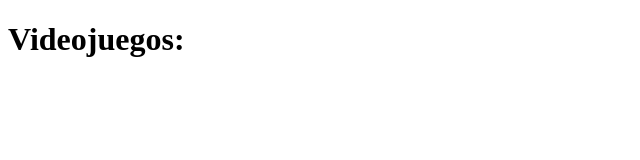
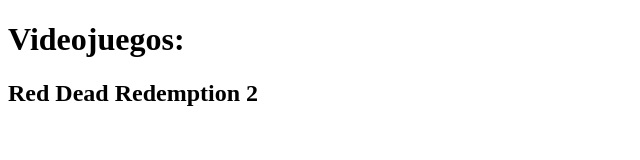
Before and after one commit to mrmeisawesome/taller_en_clase_juevesbp, a plain HTML site: page index.html in a window 1280 px wide. Shown: the whole page, without its empty margins (0-640 px from the left). Drawn offline with Linux system fonts and the light colour scheme.

Commit message:
Puse un div y h2 con nombre de 1 juego

```diff
--- a/index.html
+++ b/index.html
@@ -7,5 +7,11 @@
 </head>
 <body>
     <h1>Videojuegos:</h1>
+
+    <div>
+        <h2>Red Dead Redemption 2</h2>
+
+
+    </div>
 </body>
 </html>
```
